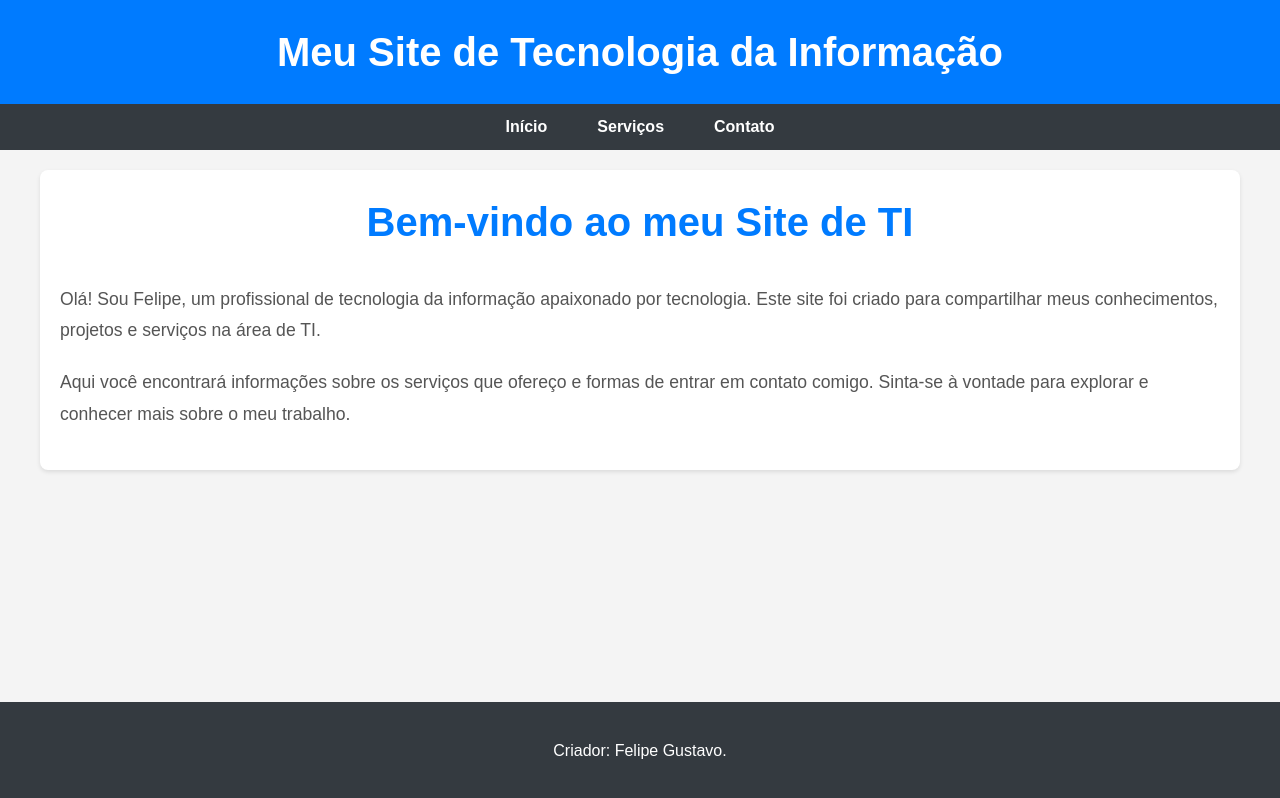
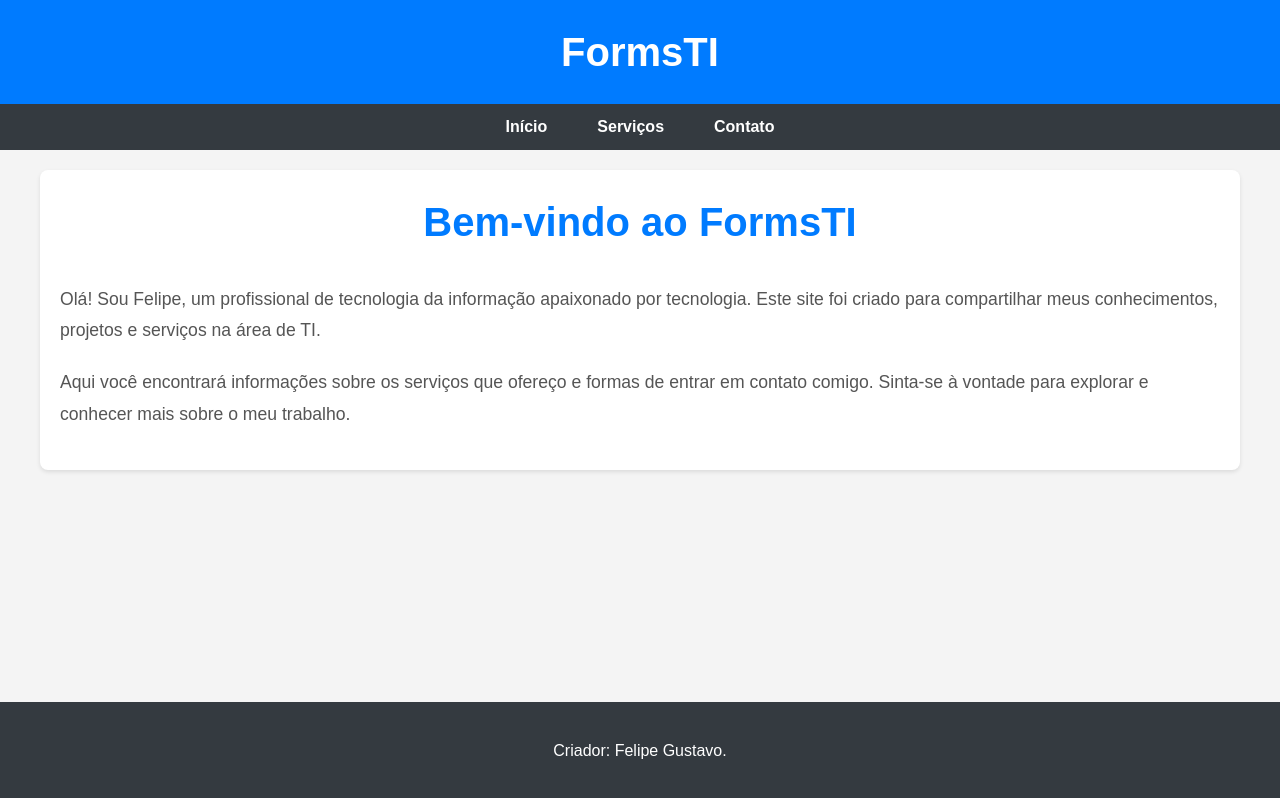
Before and after one commit to FelipeGe/Tecnologia-da-Informa-o, a plain HTML site: page index.html in a window 1280 px wide. Drawn offline with Linux system fonts and the light colour scheme.

Commit message:
index.html

```diff
--- a/index.html
+++ b/index.html
@@ -186,7 +186,7 @@
 </head>
 <body>
     <header>
-        <h1>Meu Site de Tecnologia da Informação</h1>
+        <h1>FormsTI</h1>
     </header>
     <nav>
         <ul>
@@ -197,7 +197,7 @@
     </nav>
     <main>
         <section id="inicio">
-            <h2>Bem-vindo ao meu Site de TI</h2>
+            <h2>Bem-vindo ao FormsTI</h2>
             <p>Olá! Sou Felipe, um profissional de tecnologia da informação apaixonado por tecnologia. Este site foi criado para compartilhar meus conhecimentos, projetos e serviços na área de TI.</p>
             <p>Aqui você encontrará informações sobre os serviços que ofereço e formas de entrar em contato comigo. Sinta-se à vontade para explorar e conhecer mais sobre o meu trabalho.</p>
         </section>
```
